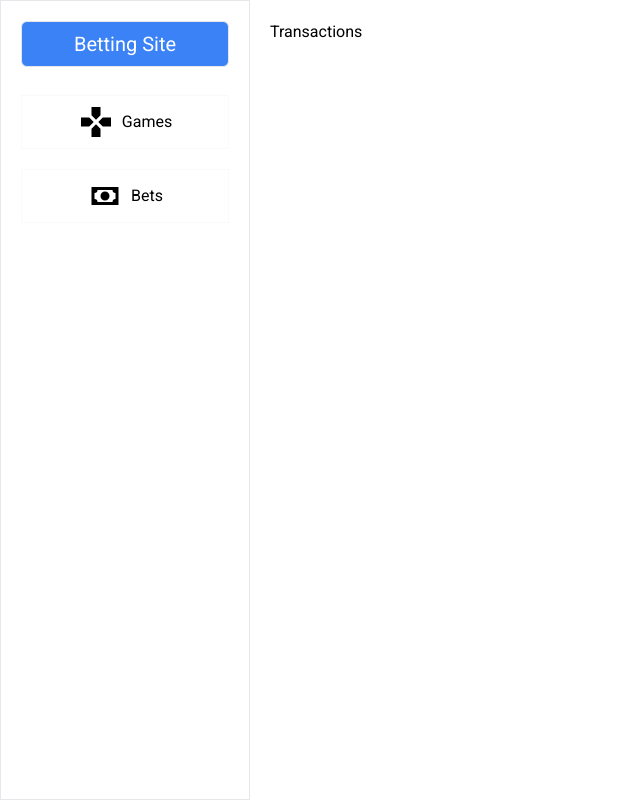
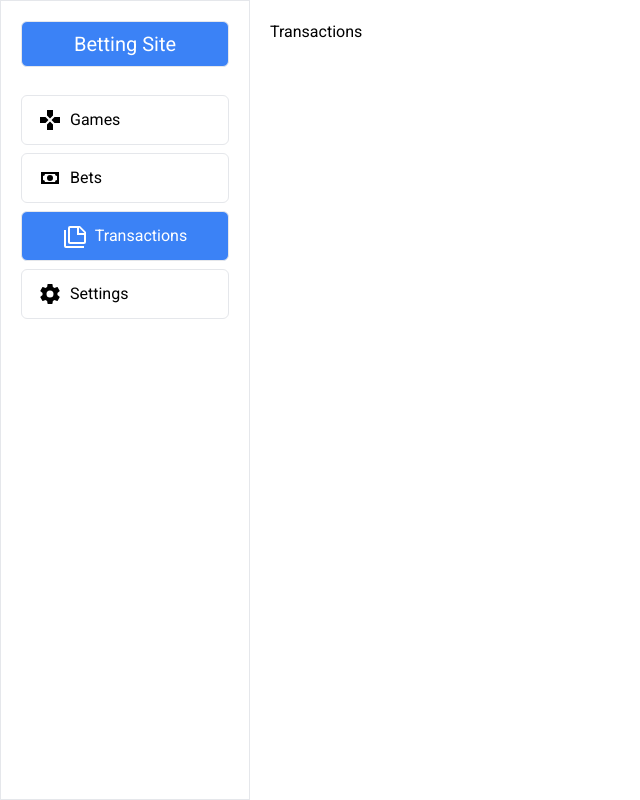
Before and after one commit to reypjbaliguat/betting-site-user, a Next.js app: page /dashboard/transactions in a window 1280 px wide. Shown: the whole page, without its empty margins (0-640 px from the left). Built offline with nearby package versions, Linux system fonts and the light colour scheme; no server answers.

Commit message:
feat(sideNav): added transactions and settings menu

```diff
--- a/app/(private)/dashboard/components/SideNavLinks.tsx
+++ b/app/(private)/dashboard/components/SideNavLinks.tsx
@@ -8,14 +8,14 @@ import { usePathname } from 'next/navigation';
 function SideNavLinks() {
     const pathname = usePathname();
     return (
-        <div className='mt-7 flex flex-col gap-y-5'>
+        <div className='mt-7 flex flex-col gap-y-2'>
             {sideNavLinks.map((link) => {
                 return (
                     <Link href={link.href} key={link.href}>
                         <div
-                            className={`flex w-full items-center justify-center border border-gray-50 py-2 transition-all duration-1000 ${pathname.includes(link.href) && 'bg-blue-500'}`}
+                            className={`flex w-full items-center justify-start rounded-md border border-gray-200 px-4 py-3 transition-all duration-1000 ${pathname.includes(link.href) && 'justify-center bg-blue-500 px-4 text-white'}`}
                         >
-                            <Icon path={link.icon} size={1.5} />
+                            <Icon path={link.icon} size={1} />
                             <span className='ml-2'>{link.label}</span>
                         </div>
                     </Link>
--- a/core/constants/sidenav.ts
+++ b/core/constants/sidenav.ts
@@ -1,4 +1,4 @@
-import { mdiCash, mdiGamepad } from '@mdi/js';
+import { mdiCash, mdiCog, mdiGamepad, mdiNoteMultipleOutline } from '@mdi/js';
 
 export const sideNavLinks = [
     {
@@ -10,5 +10,15 @@ export const sideNavLinks = [
         label: 'Bets',
         href: '/dashboard/bets',
         icon: mdiCash
+    },
+    {
+        label: 'Transactions',
+        href: '/dashboard/transactions',
+        icon: mdiNoteMultipleOutline
+    },
+    {
+        label: 'Settings',
+        href: '/dashboard/settings',
+        icon: mdiCog
     }
 ];
```
